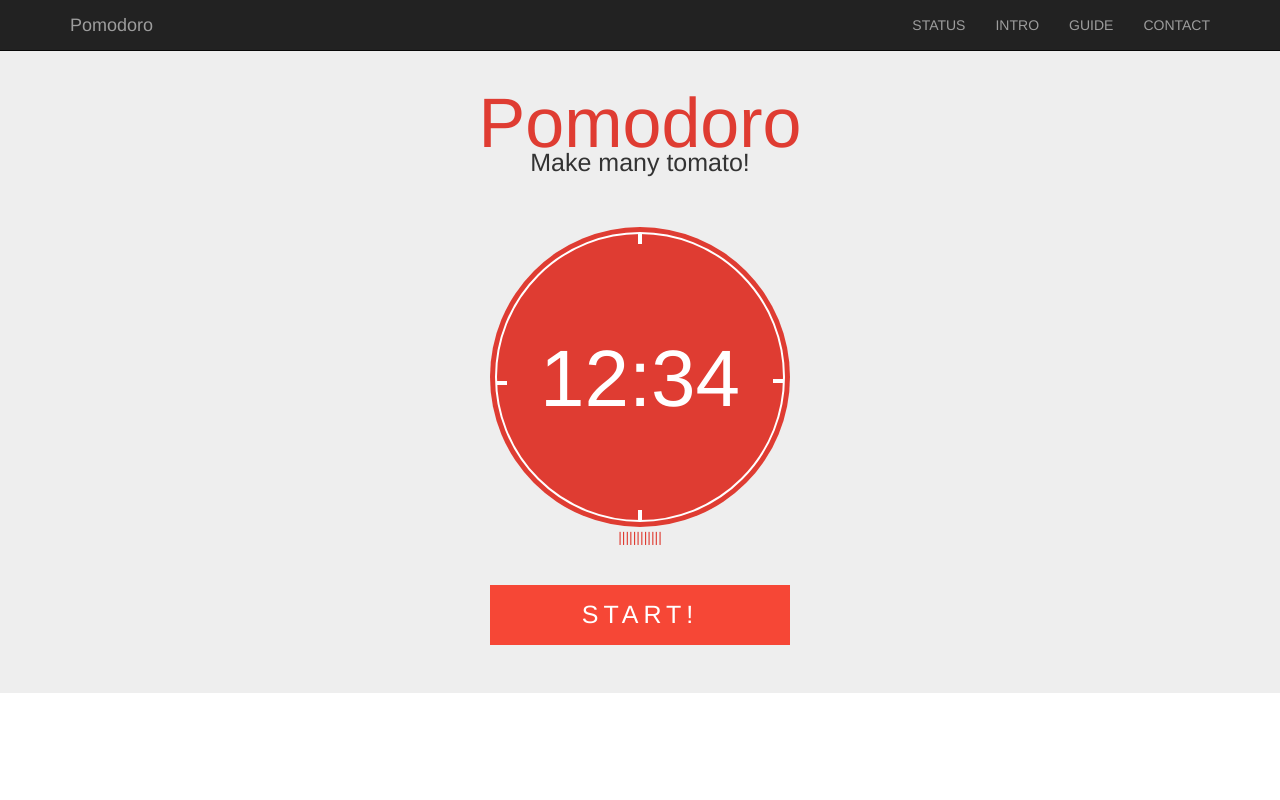
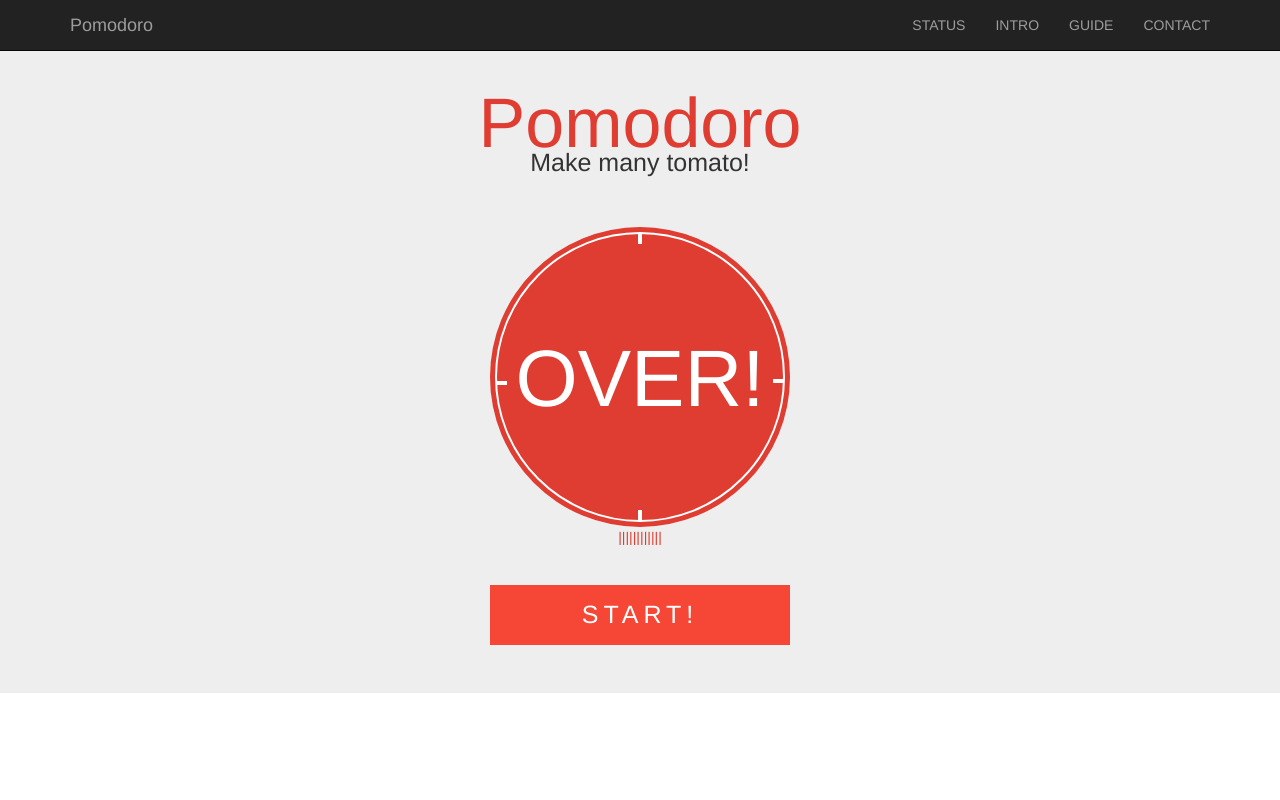
Before and after one commit to M4steM4/Web-Pomodoro, a plain HTML site: page src/index.html in a window 1280 px wide. Shown: the top 800 px of the page. Drawn offline with nearby package versions, Linux system fonts and the light colour scheme.

Commit message:
Create js file & js timer

```diff
--- a/src/assets/css/index.css
+++ b/src/assets/css/index.css
@@ -366,7 +366,8 @@ header a.storeButton{
     transition: transform 0.3s;
 }
 
-.contact > i {
+.contact > .fa {
     margin-top: 20px;
     font-size: 50px;
+    color: white;
 }
--- /dev/null
+++ b/src/assets/js/index.js
@@ -0,0 +1,40 @@
+$(document).ready(function() {
+    var kippingTime;
+    function timer(kippingTime, min, sec) {
+        var min1, sec1, time;
+        var element = document.getElementById("time");
+        var finishTime = (+new Date) + 1000 * (60 * min + sec) + 500;
+
+        function addZero(n) {
+            return (n <= 9 ? "0" + n : n);
+        }
+
+        function startTimer(kippingTime) {
+            nowTime = finishTime - (+new Date);
+            if(nowTime < 1000) {
+                element.innerHTML = "OVER!";
+            } else {
+                time = new Date(nowTime);
+                min1 = time.getUTCMinutes();
+                sec1 = time.getUTCSeconds();
+                kippingTime = [min1, sec1];
+                console.log(kippingTime);
+                element.innerHTML = addZero(min1) + ':' + addZero(sec1);
+                setTimeout(startTimer, time.getUTCMilliseconds() + 500);
+            }
+        }
+
+        startTimer();
+    }
+    /*
+    $("#startButton").click(function() {
+        if(timerStop == 1) {
+            countdown("time", 0, 5);
+            timerStop = 0;
+        } else {
+
+        }
+    });
+    */
+    timer(kippingTime, 0, 5);
+});
--- a/src/index.html
+++ b/src/index.html
@@ -12,6 +12,7 @@
     <script src="https://ajax.googleapis.com/ajax/libs/jquery/3.2.0/jquery.min.js"></script>
     <script src="https://maxcdn.bootstrapcdn.com/bootstrap/3.3.7/js/bootstrap.min.js"></script>
     <script src="https://use.fontawesome.com/ead388ed10.js"></script>
+    <script src="assets/js/index.js"></script>
     <!--[if lt IE 9]>
     <script src="https://oss.maxcdn.com/html5shiv/3.7.2/html5shiv.min.js"></script>
     <script src="https://oss.maxcdn.com/respond/1.4.2/respond.min.js"></script>
@@ -53,7 +54,7 @@
                 <div class="clock clockRight"></div>
                 <div class="clock clockBottom"></div>
                 <div class="clock clockLeft"></div>
-                <div id="time">12:34</div>
+                <div id="time"></div>
             </div>
         </div>
         <div id="meter">||||||||||||</div>
@@ -314,18 +315,26 @@
             <div class="col-sm-10">
                 <h3 id="copyrightTitle" class="sectionTitle">CONTACT</h3>
                 <div class="contactBox col-sm-12">
+                    <a href="">
                         <div class="contact">
                             <i class="fa fa-envelope-o" aria-hidden="true"></i>
                         </div>
+                    </a>
+                    <a href="https://github.com/M4steM4/Web-Pomodoro">
                         <div class="contact">
                             <i class="fa fa-github" aria-hidden="true"></i>
                         </div>
+                    </a>
+                    <a href="https://www.facebook.com/rhdbqls">
                         <div class="contact">
                             <i class="fa fa-facebook-square" aria-hidden="true"></i>
                         </div>
+                    </a>
+                    <a href="">
                         <div class="contact">
                             <i class="fa fa-slack" aria-hidden="true"></i>
                         </div>
+                    </a>
                 </div>
             </div>
         </div>
```
Lines whose indentation alone changed are shown as unchanged.
